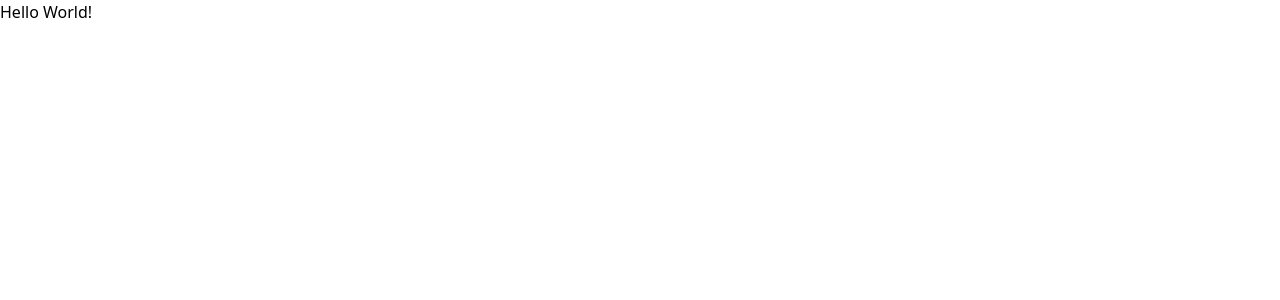
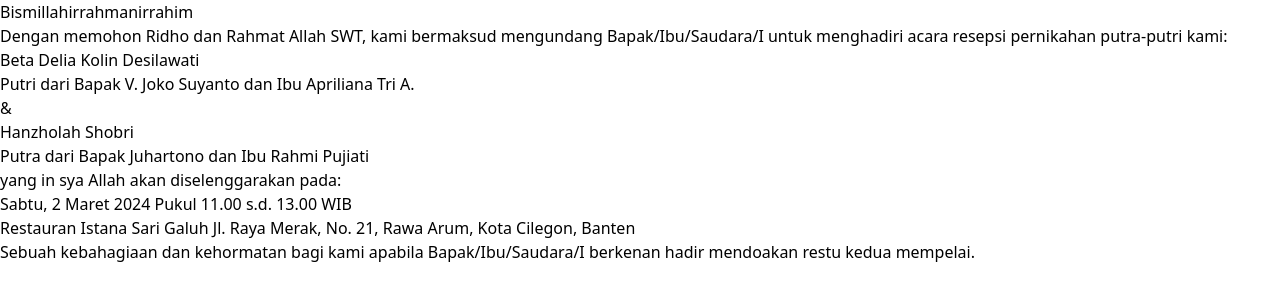
Before and after one commit to hanzholahs/betanzol-website, a website: page src/index.html in a window 1280 px wide. Drawn offline with Linux system fonts and the light colour scheme.

Commit message:
add basic content structure

```diff
--- a/src/index.html
+++ b/src/index.html
@@ -7,6 +7,31 @@
     <title>Document</title>
 </head>
 <body>
-    <h1>Hello World!</h1>
+    <div>
+        <p>Bismillahirrahmanirrahim</p>
+        <p>Dengan memohon Ridho dan Rahmat Allah SWT, kami bermaksud mengundang Bapak/Ibu/Saudara/I untuk menghadiri acara resepsi pernikahan putra-putri kami:</p>
+    </div>
+
+    <div>
+        <div>Beta <span>Delia Kolin Desilawati</span></div>
+        <div>Putri dari Bapak V. Joko Suyanto dan Ibu Apriliana Tri A.</div>
+        <div>&amp;</div>
+        <div>Hanzholah <span>Shobri</span></div>
+        <div>Putra dari Bapak Juhartono dan Ibu Rahmi Pujiati</div>
+    </div>
+
+    <div>
+        <p>yang in sya Allah akan diselenggarakan pada:</p>
+        <p>
+            <span>Sabtu, 2 Maret 2024</span>
+            <span>Pukul 11.00 s.d. 13.00 WIB</span>
+        </p>
+        <p>
+            <span>Restauran Istana Sari Galuh</span>
+            <span>Jl. Raya Merak, No. 21, Rawa Arum, Kota Cilegon, Banten</span>
+        </p>
+        <p>Sebuah kebahagiaan dan kehormatan bagi kami apabila Bapak/Ibu/Saudara/I berkenan hadir mendoakan restu kedua mempelai.</p>
+    </div>
+
 </body>
 </html>
```
